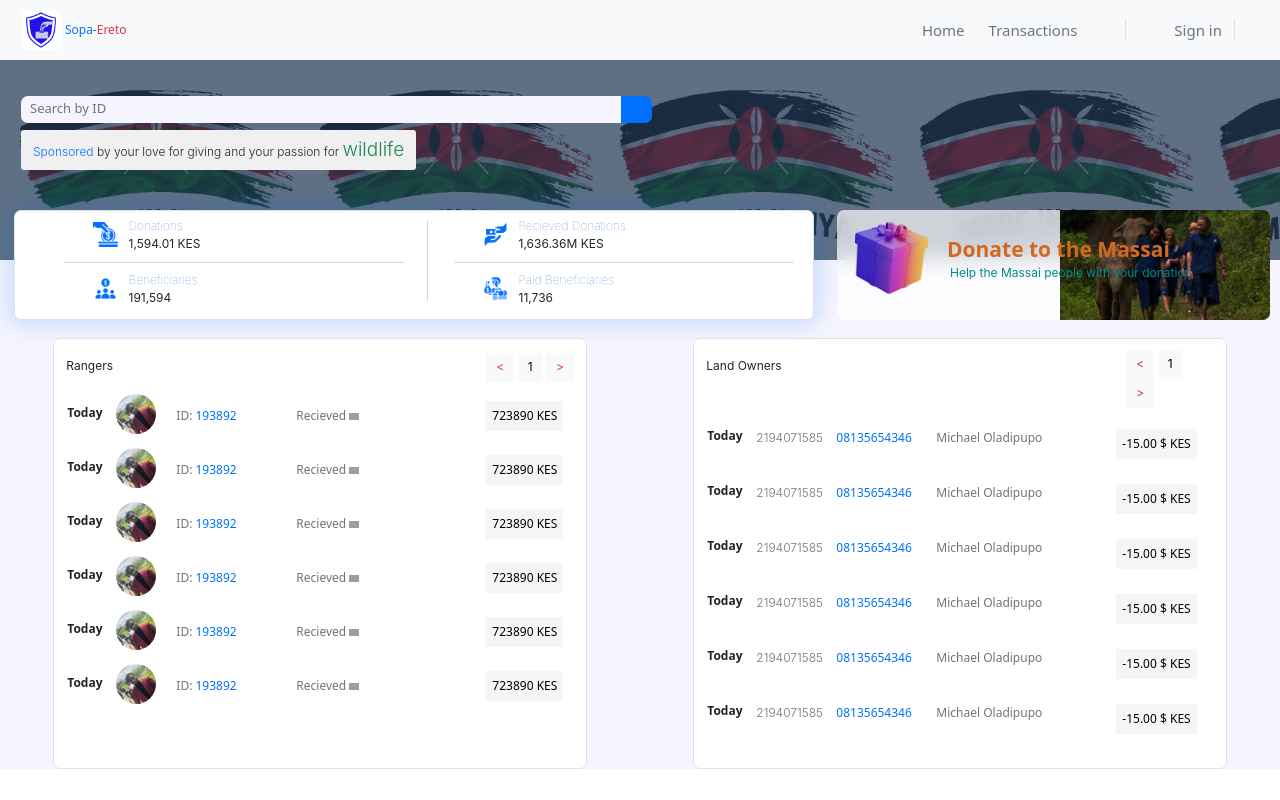
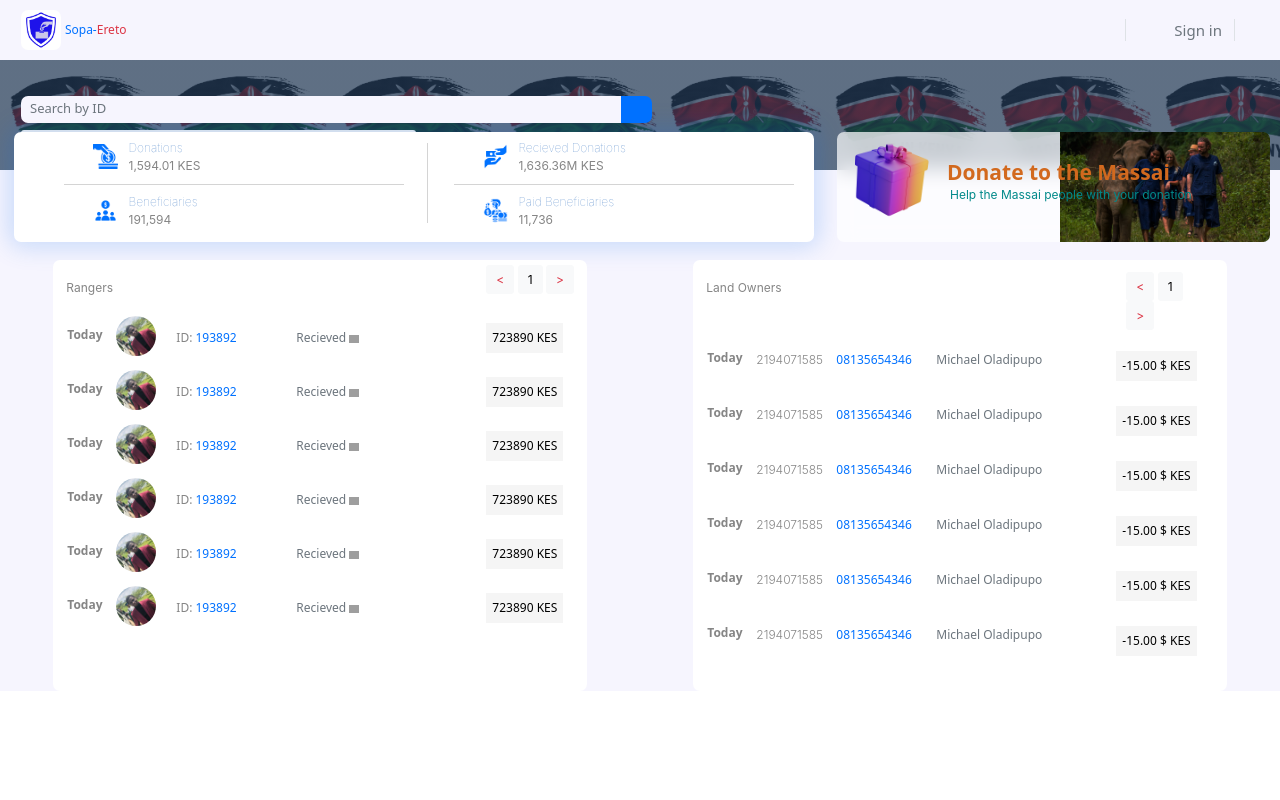
Before and after one commit to Excellence-arch/sopa-ereto, a React (Create React App) app: page / in a window 1280 px wide. Built offline with nearby package versions, Linux system fonts and the light colour scheme; grey boxes are pictures that could not be loaded; some icons are missing.

Commit message:
making some changes

```diff
--- a/src/Layouts/NavBar.js
+++ b/src/Layouts/NavBar.js
@@ -40,7 +40,7 @@ const NavBar = () => {
               </li> */}
             </ul>
             {/* <li className="nav-item"> */}
-            <Link
+            {/* <Link
               className="nav-link text-muted"
               aria-current="page"
               to="/"
@@ -49,9 +49,9 @@ const NavBar = () => {
             </Link>
             {/* </li> */}
             {/* <li className="nav-item"> */}
-            <Link className="nav-link text-muted me-5" to="/donor" style={{ fontSize: '15' }}>
+            {/* <Link className="nav-link text-muted me-5" to="/donor" style={{ fontSize: '15' }}>
               Transactions
-            </Link>
+            </Link> */}
             {/* </li> */}
             {/* <ul className="navbar-nav me-5">
               <li className="nav-item mx-2">
--- a/src/Pages/Login.js
+++ b/src/Pages/Login.js
@@ -57,8 +57,10 @@ const Login = () => {
             <img src={logos} alt="file" width={'300px'} className="w-100" />
           </div>
           <form className="col-12 col-lg-6 mx-5 mt-5 pt-5 w-50 ms-6">
-            <p className="h1 mb-2 container text-blue">Login</p>
-            <p className="mb-5 text-muted" style={{ marginLeft: '20px' }}>
+            <p className="h1 mb-2 container text-blue" style={{ marginLeft: '-15px' }}>
+              Login
+            </p>
+            <p className="mb-5 text-muted" style={{ marginLeft: '5px' }}>
               Login to your account
             </p>
             {/* <p className="text-muted col-7 fonts" style={{ marginLeft: '50px' }}>
--- a/src/Pages/Register.js
+++ b/src/Pages/Register.js
@@ -45,7 +45,7 @@ const Register = () => {
     }
   };
   return (
-    <div className="container-fluid bg-pays">
+    <div className="container-fluid bg-pays w-100 h-100">
       <div className="row">
         <div className="col-12 col-lg-4 new-color full-height">
           <h4 className="h2 text-white container mt-5">
--- a/src/style.css
+++ b/src/style.css
@@ -6,23 +6,27 @@ p {
     'Open Sans', 'Helvetica Neue', sans-serif;
 }
 
+* {
+  color: #858585;
+}
+
 .colors {
-  background-color: #008971;
+  background-color: #008971 !important;
 }
 
 .cursor {
-  cursor: pointer;
-  position: absolute;
-  margin-top: -40px;
-  margin-left: 220px;
+  cursor: pointer !important;
+  position: absolute !important;
+  margin-top: -40px !important;
+  margin-left: 220px !important;
 }
 
 .cursor-pointer {
-  cursor: pointer;
+  cursor: pointer !important;
 }
 
 .text-disabled {
-  color: rgb(82, 82, 82);
+  color: rgb(82, 82, 82) !important;
 }
 
 .rounded-lg {
@@ -59,25 +63,25 @@ p {
 }
 
 .text-blue {
-  color: #0071ff;
+  color: #0071ff !important;
 }
 
 .full-height {
-  height: 100vh;
+  height: 100vh !important;
 }
 
 .height {
-  height: 200px;
+  height: 200px Im !important;
 }
 
 .position {
-  margin-top: -50px;
+  margin-top: -50px !important;
 }
 
 .borders {
-  border: 1px solid #0073ff69;
-  cursor: pointer;
-  border-radius: 13px;
+  border: 1px solid #0073ff69 !important;
+  cursor: pointer !important;
+  border-radius: 13px !important;
   height: 150px !important;
   width: 100px !important;
 }
@@ -88,39 +92,39 @@ p {
 
 .month select,
 .year select {
-  width: 145px;
-  padding: 10px;
+  width: 145px !important;
+  padding: 10px !important;
   /* border: 2px solid rgb(214, 214, 214); */
-  border-radius: 6px;
+  border-radius: 6px !important;
   /* background: url('caret.png') no-repeat; */
-  background-position: 85% 50%;
-  -moz-appearance: none;
-  -webkit-appearance: none;
+  background-position: 85% 50% !important;
+  -moz-appearance: none !important;
+  -webkit-appearance: none !important;
 }
 
 .months {
-  background-color: #ebebeb;
-  color: #707070;
+  background-color: #ebebeb !important;
+  color: #707070 !important;
 }
 
 .fonts {
-  font-weight: 300;
-  font-size: 12px;
+  font-weight: 300 !important;
+  font-size: 12px !important;
 }
 
 .bg-pay {
-  margin-top: -50px;
-  background-color: #f6f5fe;
-  width: 100vw;
-  height: 107vh;
+  margin-top: -50px !important;
+  background-color: #f6f5fe !important;
+  width: 100vw !important;
+  height: 107vh !important;
 }
 
 .w-60 {
-  width: 53%;
+  width: 53% !important;
 }
 
 .checks::placeholder {
-  color: #b6b6b6;
+  color: #b6b6b6 !important;
   /* text-align: center; */
 }
 
@@ -133,7 +137,7 @@ p {
 }
 
 .checks {
-  border: 0;
+  border: 0 !important;
 }
 
 .widths {
@@ -143,7 +147,7 @@ p {
 }
 
 .bg-pays {
-  background-color: #f6f5fe;
+  background-color: #f6f5fe !important;
   /* width: 100vw !important; */
 }
 
@@ -155,7 +159,7 @@ p {
   width: 50% !important;
 }
 .center {
-  margin-left: 65px;
+  margin-left: 65px !important;
 }
 
 .check-weight {
@@ -164,47 +168,47 @@ p {
 }
 
 .check-color {
-  background-color: transparent;
+  background-color: transparent !important;
 }
 
 .radios {
-  width: 10px;
-  height: 10px;
+  width: 10px !important;
+  height: 10px !important;
 }
 
 .rounds-start {
   border-top-left-radius: 7px !important;
   border-bottom-left-radius: 7px !important;
-  border-color: transparent;
+  border-color: transparent !important;
 }
 
 .rounds-end {
   border-top-right-radius: 7px !important;
   border-bottom-right-radius: 7px !important;
-  border-color: transparent;
+  border-color: transparent !important;
 }
 
 .bgs {
-  background-color: #f0f0f0;
+  background-color: #f0f0f0 !important;
 }
 
 .bg-pa {
   background: linear-gradient(to bottom, rgba(28, 52, 82, 0.7), rgba(28, 52, 82, 0.7)),
-    url('./assets/unnamed.jpg');
+    url('./assets/unnamed.jpg') !important;
   /* width: fit-content; */
-  background-repeat: repeat-x;
-  background-position-y: center;
-  background-size: contain;
+  background-repeat: repeat-x !important;
+  background-position-y: center !important;
+  background-size: contain !important;
   /* background-clip: ; */
   /* background-color: #1c3452; */
 }
 
 .shadow-blue {
-  box-shadow: 0 0 25px 5px #0069e931;
+  box-shadow: 0 0 25px 5px #0069e931 !important;
 }
 
 .colorss {
-  background-color: #0048cf96;
+  background-color: #0048cf96 !important;
 }
 
 /* .h-autos {
@@ -213,40 +217,40 @@ p {
 
 .glassmorphism {
   /* other styles */
-  background: rgba(255, 255, 255, 0.7);
-  -webkit-backdrop-filter: blur(10px);
-  backdrop-filter: blur(10px);
+  background: rgba(255, 255, 255, 0.7) !important;
+  -webkit-backdrop-filter: blur(10px) !important;
+  backdrop-filter: blur(10px) !important;
 }
 
 .widthss {
-  width: 800px;
+  width: 800px !important;
 }
 
 .margins {
-  margin-top: -50px;
+  margin-top: -50px !important;
 }
 
 .bg-images {
   /* background: linear-gradient(rgba(28, 52, 82, 0.3), rgba(28, 52, 82, 0.3)),
     url('./assets/animals.jpg'); */
-  background-image: url('./assets/edited_animals.jpg');
-  background-size: 215px;
-  background-repeat: no-repeat;
-  background-position-x: 223px;
+  background-image: url('./assets/edited_animals.jpg') !important;
+  background-size: 215px !important;
+  background-repeat: no-repeat !important;
+  background-position-x: 223px !important;
 }
 
 .moves {
-  position: absolute;
+  position: absolute !important;
   margin-top: -40px !important;
-  margin-left: 110px;
+  margin-left: 110px !important;
 }
 
 .amounts {
-  position: absolute;
+  position: absolute !important;
   margin-top: -46px !important;
-  margin-left: 420px;
-  color: #000000;
-  background-color: #f5f5f5;
+  margin-left: 420px !important;
+  color: #000000 !important;
+  background-color: #f5f5f5 !important;
 }
 
 .shift {
@@ -255,31 +259,31 @@ p {
 }
 
 .recieved {
-  position: absolute;
+  position: absolute !important;
   margin-top: -40px !important;
-  margin-left: 230px;
+  margin-left: 230px !important;
 }
 
 .profile {
-  margin-left: 970px;
+  margin-left: 970px !important;
 }
 
 .bg-image {
   background-image: url('./assets/success1.gif') !important;
-  background-repeat: no-repeat;
-  background-size: auto;
+  background-repeat: no-repeat !important;
+  background-size: auto !important;
 }
 
 @media (max-width: 500px) {
   .bord {
-    display: none;
+    display: none !important;
   }
   .amounts {
-    position: absolute;
+    position: absolute !important;
     margin-top: 10px !important;
-    margin-left: 200px;
+    margin-left: 200px !important;
   }
   .profile {
-    margin-left: 100px;
+    margin-left: 100px !important;
   }
 }
```
